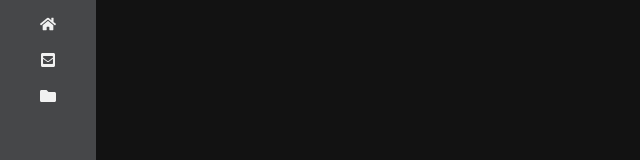
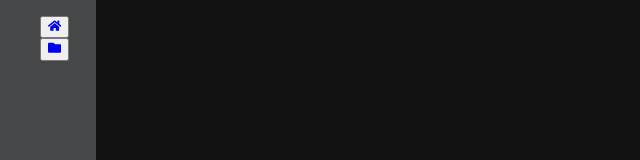
Before and after one commit to marcusalint/Personal-Portfolio, a React (Create React App) app in the folder personal-portfolio/: page / in a window 1280 px wide. Shown: the top 160 px of the page, without its empty margins (0-640 px from the left). Built offline with nearby package versions, Linux system fonts and the light colour scheme.

Commit message:
removing react router wrapper and implementing working links

```diff
--- a/personal-portfolio/src/components/Sidebar.js
+++ b/personal-portfolio/src/components/Sidebar.js
@@ -14,25 +14,25 @@ import { FaHome,
 
 const Sidebar = () => {
   return (
-    <Router>
+    // <Router>
       <div className="sidebar">
         <nav>
           <div className="nav-links">
-          <ul>
-            <li>
-              <FaHome />
-            </li>
-            <li>
-              <FaEnvelopeSquare />
-            </li>
-            <li>
-              <FaFolder />
-            </li>
+          <ul className="Nav--Container">
+            <button className="Nav--Item">
+             <Link to="/home">
+               <FaHome />
+             </Link>
+            </button>
+            <button className="Nav--Item">
+             <Link to="/projects">
+               <FaFolder />
+             </Link>
+            </button>
           </ul>
           </div>
         </nav>
       </div>
-    </Router>
   )
 }
 
```
